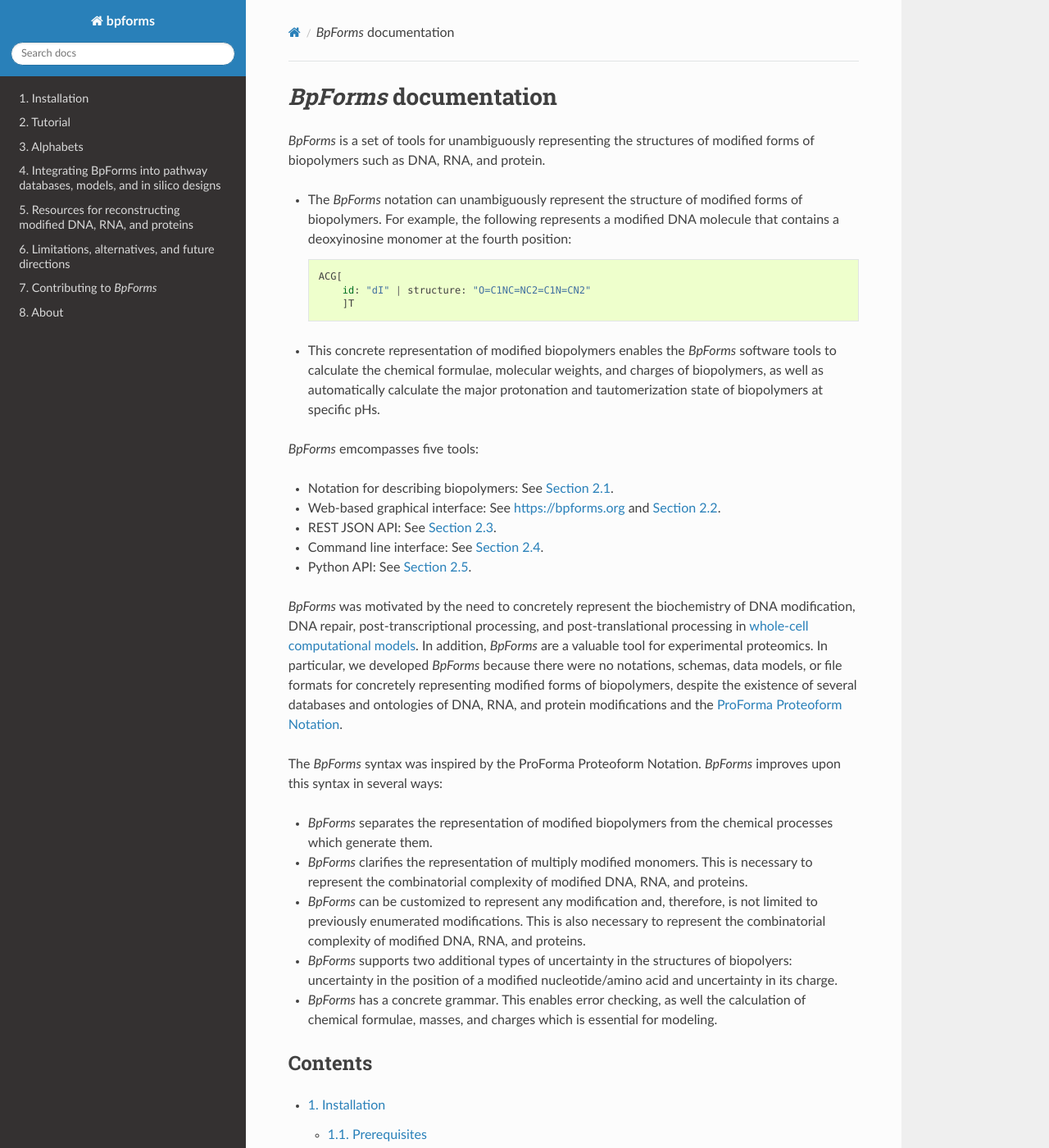
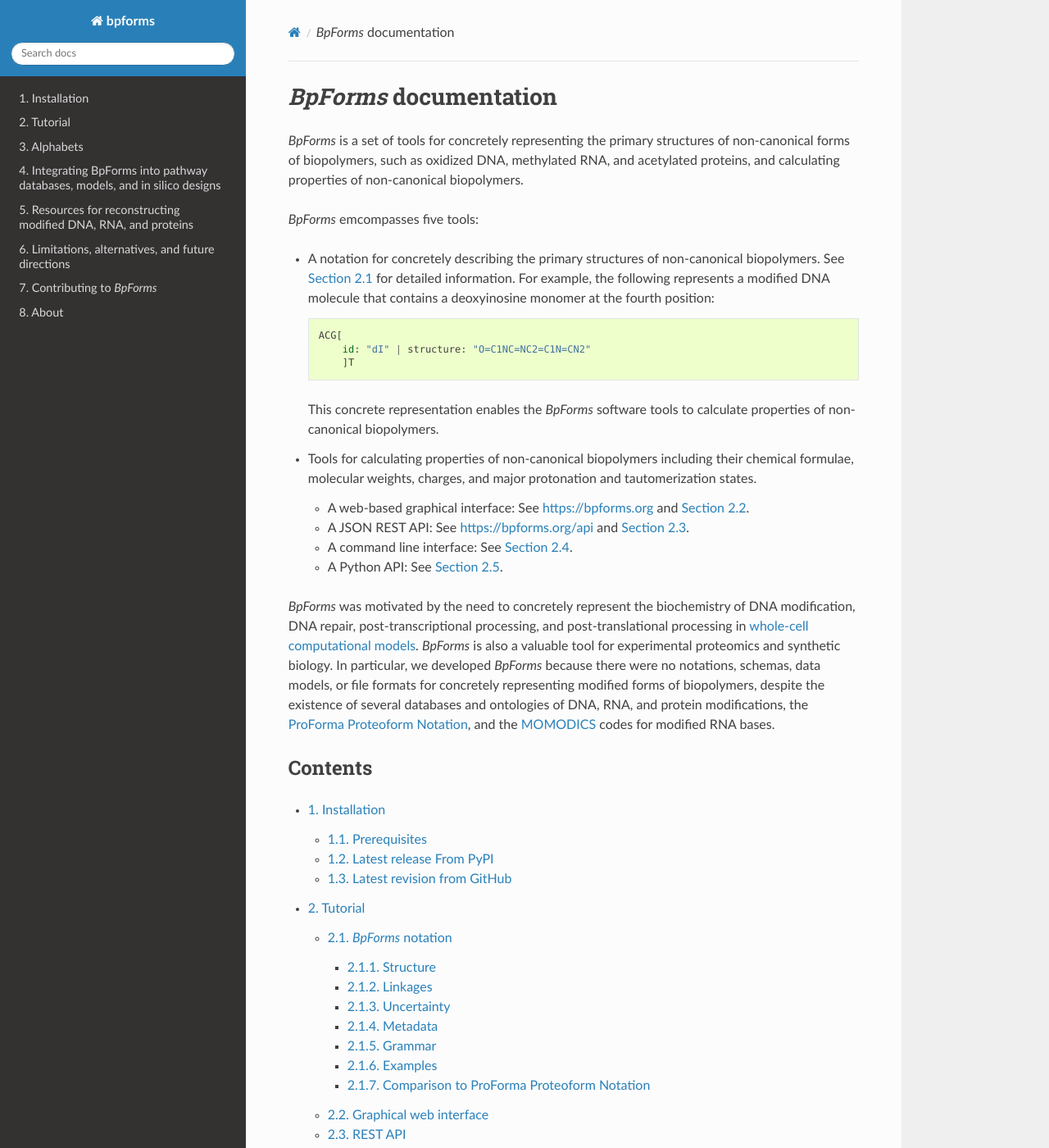
Before and after one commit to KarrLab/bpforms, a Sphinx documentation site: the page built from docs/index.rst, in a window 1280 px wide and 1400 px high. Shown: the whole window at 82% size. Built offline with Sphinx 7.4.7 and the Read the Docs theme 2.0.0, drawn with Linux system fonts in a browser that asks for light colours; pages that are not in the unit, such as notebooks, are missing from menus.

Commit message:
clarifying docs

```diff
--- a/docs/index.rst
+++ b/docs/index.rst
@@ -1,34 +1,27 @@
 `BpForms` documentation
 =======================
 
+`BpForms` is a set of tools for concretely representing the primary structures of non-canonical forms of biopolymers, such as oxidized DNA, methylated RNA, and acetylated proteins, and calculating properties of non-canonical biopolymers.
 
-`BpForms` is a set of tools for unambiguously representing the structures of modified forms of biopolymers such as DNA, RNA, and protein.
+`BpForms` emcompasses five tools:
 
-* The `BpForms` notation can unambiguously represent the structure of modified forms of biopolymers. For example, the following represents a modified DNA molecule that contains a deoxyinosine monomer at the fourth position::
+* A notation for concretely describing the primary structures of non-canonical biopolymers. See :numref:`notation` for detailed information. For example, the following represents a modified DNA molecule that contains a deoxyinosine monomer at the fourth position:
+  ::
 
     ACG[
         id: "dI" | structure: "O=C1NC=NC2=C1N=CN2"
         ]T
 
-* This concrete representation of modified biopolymers enables the `BpForms` software tools to calculate the chemical formulae, molecular weights, and charges of biopolymers, as well as automatically calculate the major protonation and tautomerization state of biopolymers at specific pHs.
+  This concrete representation enables the `BpForms` software tools to calculate properties of non-canonical biopolymers.
 
-`BpForms` emcompasses five tools:
+* Tools for calculating properties of non-canonical biopolymers including their chemical formulae, molecular weights, charges, and major protonation and tautomerization states.
 
-* Notation for describing biopolymers: See :numref:`notation`.
-* Web-based graphical interface: See `https://bpforms.org <https://bpforms.org>`_ and :numref:`graphical_web_interface`.
-* REST JSON API: See :numref:`rest_api`.
-* Command line interface: See :numref:`cli`.
-* Python API: See :numref:`python_api`.
+  * A web-based graphical interface: See `https://bpforms.org <https://bpforms.org>`_ and :numref:`graphical_web_interface`.
+  * A JSON REST API: See `https://bpforms.org/api <https://bpforms.org/api>`_ and :numref:`rest_api`.
+  * A command line interface: See :numref:`cli`.
+  * A Python API: See :numref:`python_api`.
 
-`BpForms` was motivated by the need to concretely represent the biochemistry of DNA modification, DNA repair, post-transcriptional processing, and post-translational processing in `whole-cell computational models <https://www.wholecell.org>`_. In addition, `BpForms` are a valuable tool for experimental proteomics. In particular, we developed `BpForms` because there were no notations, schemas, data models, or file formats for concretely representing modified forms of biopolymers, despite the existence of several databases and ontologies of DNA, RNA, and protein modifications and the `ProForma Proteoform Notation <https://www.topdownproteomics.org/resources/proforma/>`_.
-
-The `BpForms` syntax was inspired by the ProForma Proteoform Notation. `BpForms` improves upon this syntax in several ways:
-
-* `BpForms` separates the representation of modified biopolymers from the chemical processes which generate them.
-* `BpForms` clarifies the representation of multiply modified monomers. This is necessary to represent the combinatorial complexity of modified DNA, RNA, and proteins.
-* `BpForms` can be customized to represent any modification and, therefore, is not limited to previously enumerated modifications. This is also necessary to represent the combinatorial complexity of modified DNA, RNA, and proteins.
-* `BpForms` supports two additional types of uncertainty in the structures of biopolyers: uncertainty in the position of a modified nucleotide/amino acid and uncertainty in its charge.
-* `BpForms` has a concrete grammar. This enables error checking, as well the calculation of chemical formulae, masses, and charges which is essential for modeling.
+`BpForms` was motivated by the need to concretely represent the biochemistry of DNA modification, DNA repair, post-transcriptional processing, and post-translational processing in `whole-cell computational models <https://www.wholecell.org>`_. `BpForms` is also a valuable tool for experimental proteomics and synthetic biology. In particular, we developed `BpForms` because there were no notations, schemas, data models, or file formats for concretely representing modified forms of biopolymers, despite the existence of several databases and ontologies of DNA, RNA, and protein modifications, the `ProForma Proteoform Notation <https://www.topdownproteomics.org/resources/proforma/>`_, and the `MOMODICS <http://modomics.genesilico.pl>`_ codes for modified RNA bases.
 
 Contents
 --------
```
Also changed, not shown: README.md (+14 -14 lines).
